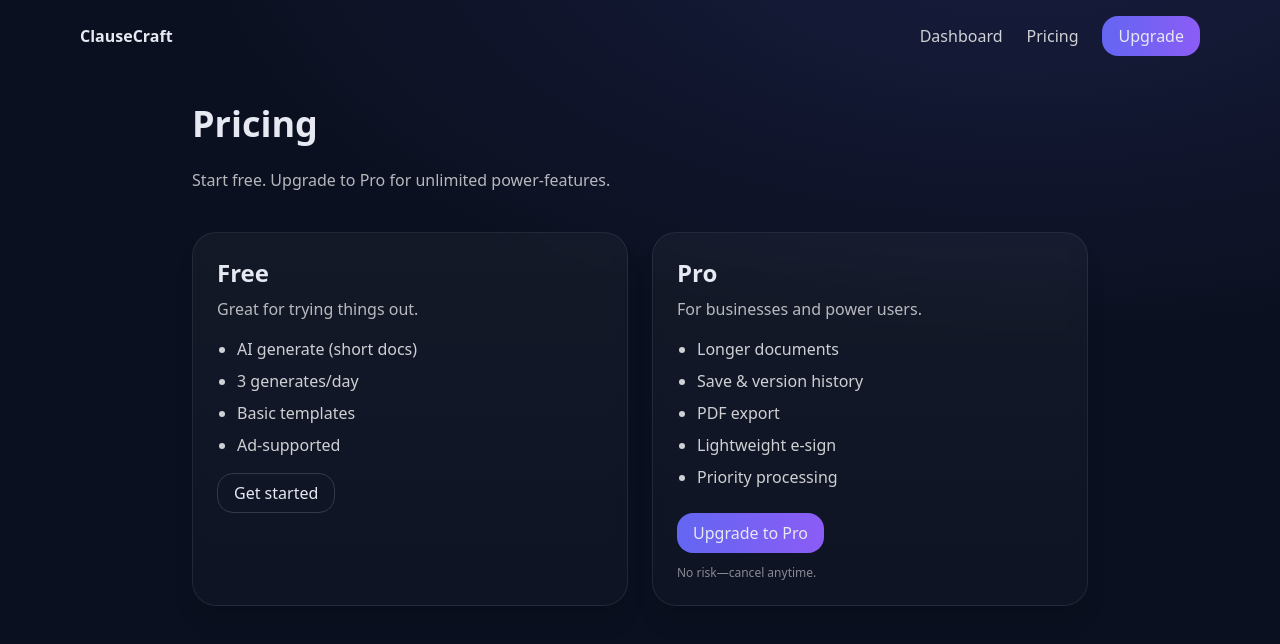
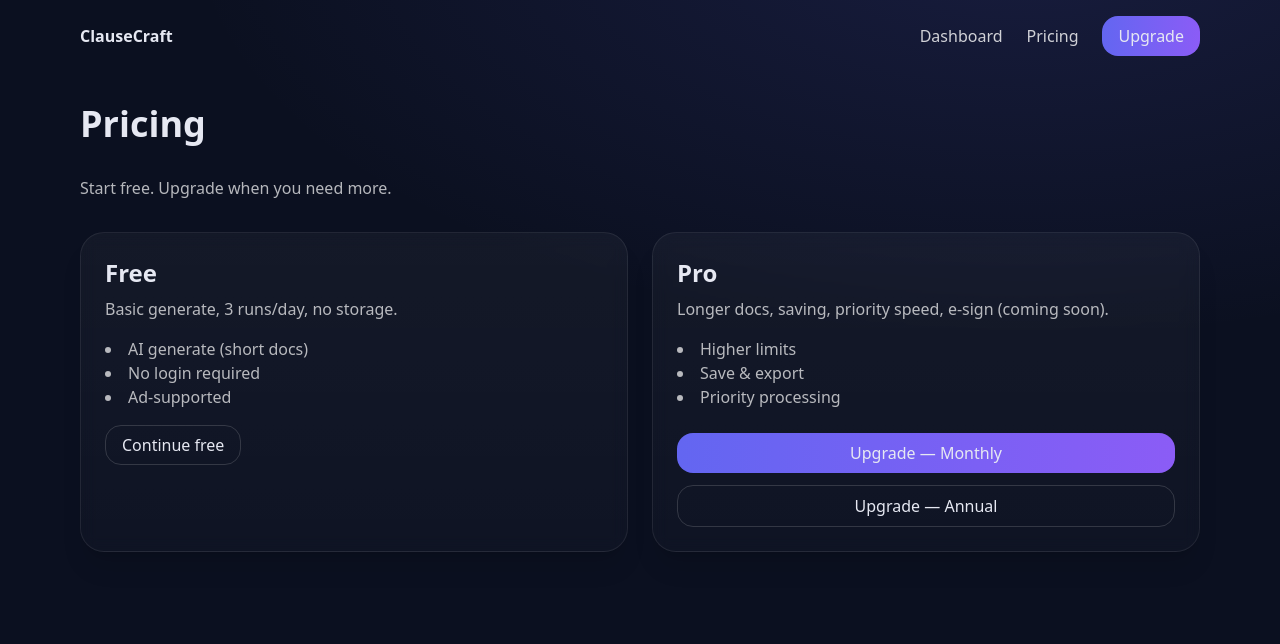
Before and after one commit to OnlyTheBr8ve/legal-saas-starter, a Next.js app: page /pricing in a window 1280 px wide. Shown: the top 644 px of the page. Built offline with nearby package versions, Linux system fonts and the light colour scheme.

Commit message:
Update page.tsx

```diff
--- a/app/pricing/page.tsx
+++ b/app/pricing/page.tsx
@@ -1,40 +1,49 @@
 export default function Pricing() {
   return (
-    <main className="max-w-4xl mx-auto">
-      <h1 className="text-4xl font-bold mb-6">Pricing</h1>
-      <p className="text-white/70 mb-10">
-        Start free. Upgrade to Pro for unlimited power-features.
-      </p>
+    <main className="space-y-8">
+      <h1 className="text-4xl font-extrabold">Pricing</h1>
+      <p className="text-white/70">Start free. Upgrade when you need more.</p>
 
       <div className="grid md:grid-cols-2 gap-6">
         <div className="card">
           <h2 className="text-2xl font-semibold mb-2">Free</h2>
-          <p className="text-white/70 mb-4">Great for trying things out.</p>
-          <ul className="text-white/80 space-y-2 mb-6 list-disc ml-5">
+          <p className="text-white/70 mb-4">
+            Basic generate, 3 runs/day, no storage.
+          </p>
+          <ul className="list-disc list-inside text-white/70 mb-6">
             <li>AI generate (short docs)</li>
-            <li>3 generates/day</li>
-            <li>Basic templates</li>
+            <li>No login required</li>
             <li>Ad-supported</li>
           </ul>
           <a href="/dashboard" className="px-4 py-2 rounded-2xl border border-white/15">
-            Get started
+            Continue free
           </a>
         </div>
 
-        <div className="card border-brand-500/40">
+        <div className="card">
           <h2 className="text-2xl font-semibold mb-2">Pro</h2>
-          <p className="text-white/70 mb-4">For businesses and power users.</p>
-          <ul className="text-white/80 space-y-2 mb-6 list-disc ml-5">
-            <li>Longer documents</li>
-            <li>Save & version history</li>
-            <li>PDF export</li>
-            <li>Lightweight e-sign</li>
+          <p className="text-white/70 mb-4">
+            Longer docs, saving, priority speed, e-sign (coming soon).
+          </p>
+          <ul className="list-disc list-inside text-white/70 mb-6">
+            <li>Higher limits</li>
+            <li>Save & export</li>
             <li>Priority processing</li>
           </ul>
+
+          {/* Monthly */}
+          <form action="/api/checkout" method="POST" className="mb-3">
+            <input type="hidden" name="plan" value="monthly" />
+            <button className="btn w-full">Upgrade — Monthly</button>
+          </form>
+
+          {/* Annual */}
           <form action="/api/checkout" method="POST">
-            <button className="btn">Upgrade to Pro</button>
+            <input type="hidden" name="plan" value="annual" />
+            <button className="px-4 py-2 rounded-2xl border border-white/15 w-full">
+              Upgrade — Annual
+            </button>
           </form>
-          <p className="text-xs text-white/50 mt-3">No risk—cancel anytime.</p>
         </div>
       </div>
     </main>
```
